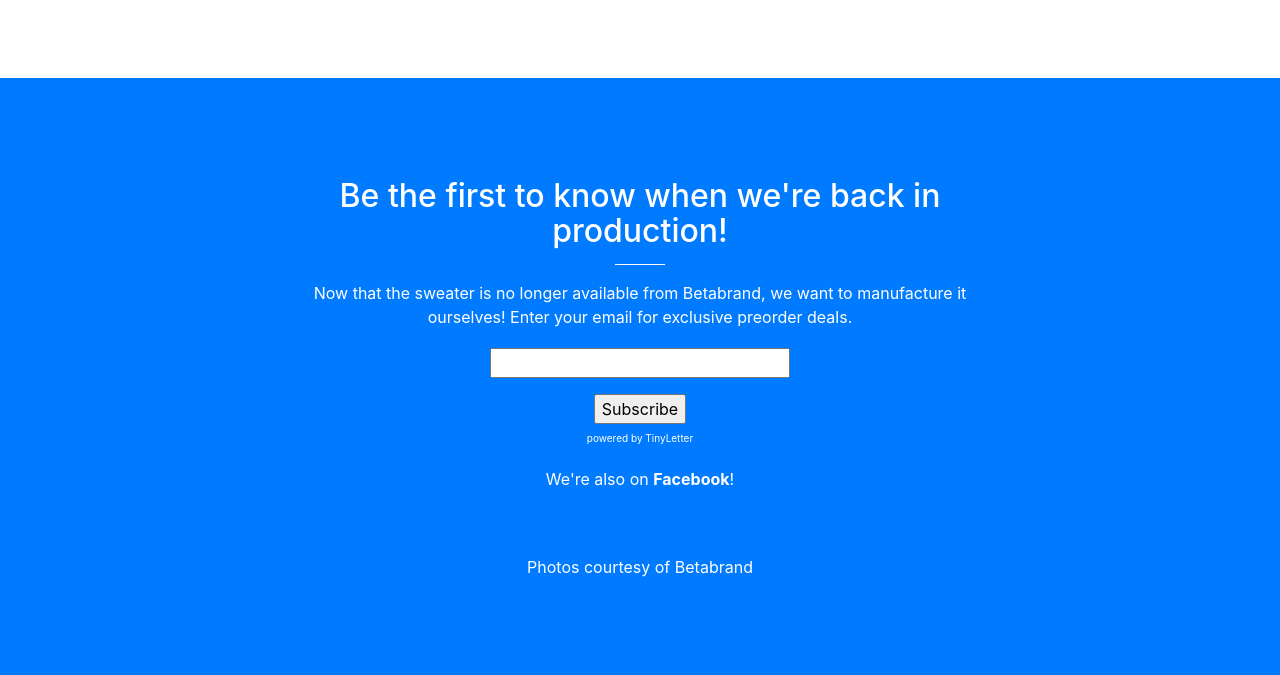
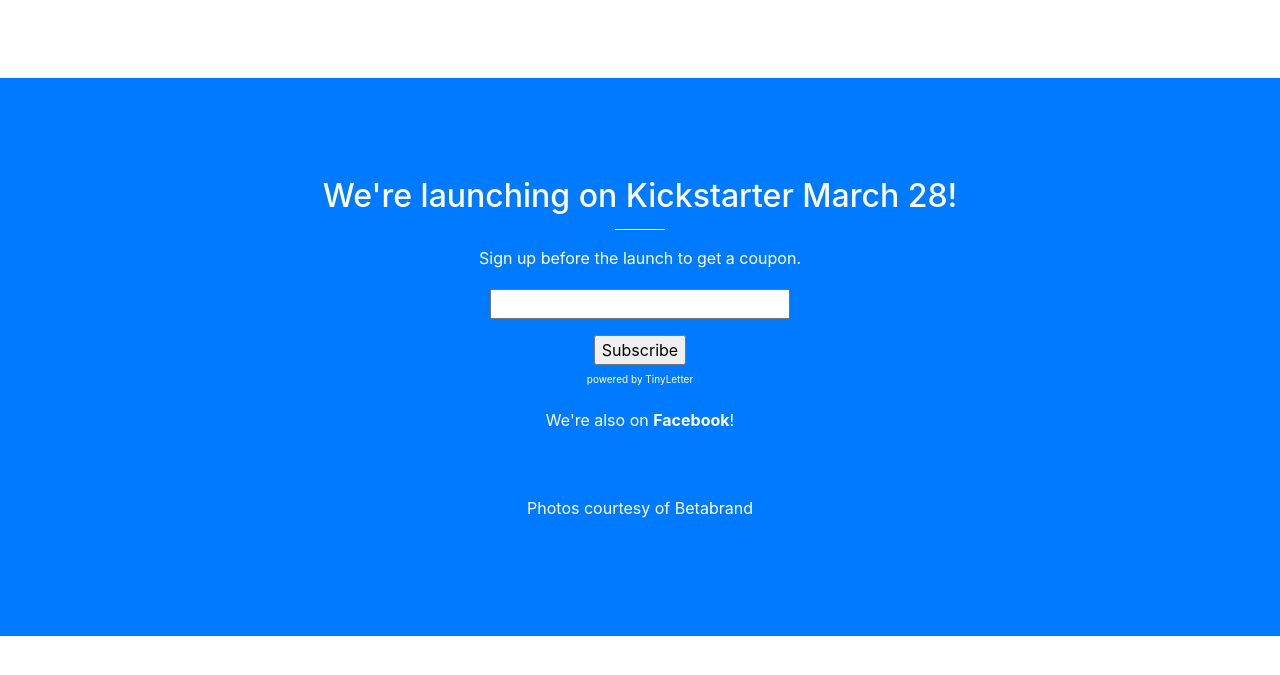
Before and after one commit to ruthgrace/leavemealonesweater, a website with bundled scripts: page index.html in a window 1280 px wide. Shown: the part 1365-2040 px from the top of the page. After the commit the page ends 2001 px from the top, so only its background shows below. Built offline with nearby package versions, Linux system fonts and the light colour scheme.

Commit message:
update front page to reflect launch date

```diff
--- a/index.html
+++ b/index.html
@@ -157,9 +157,9 @@
       <div class="container">
         <div class="row">
           <div class="col-lg-8 mx-auto text-center">
-            <h2 class="section-heading text-white">Be the first to know when we're back in production!</h2>
+            <h2 class="section-heading text-white">We're launching on Kickstarter March 28!</h2>
             <hr class="light">
-            <p class="text-white">Now that the sweater is no longer available from Betabrand, we want to manufacture it ourselves! Enter your email for exclusive preorder deals.</p>
+            <p class="text-white">Sign up before the launch to get a coupon.</p>
           </div>
         </div>
         <div class="row">
```
